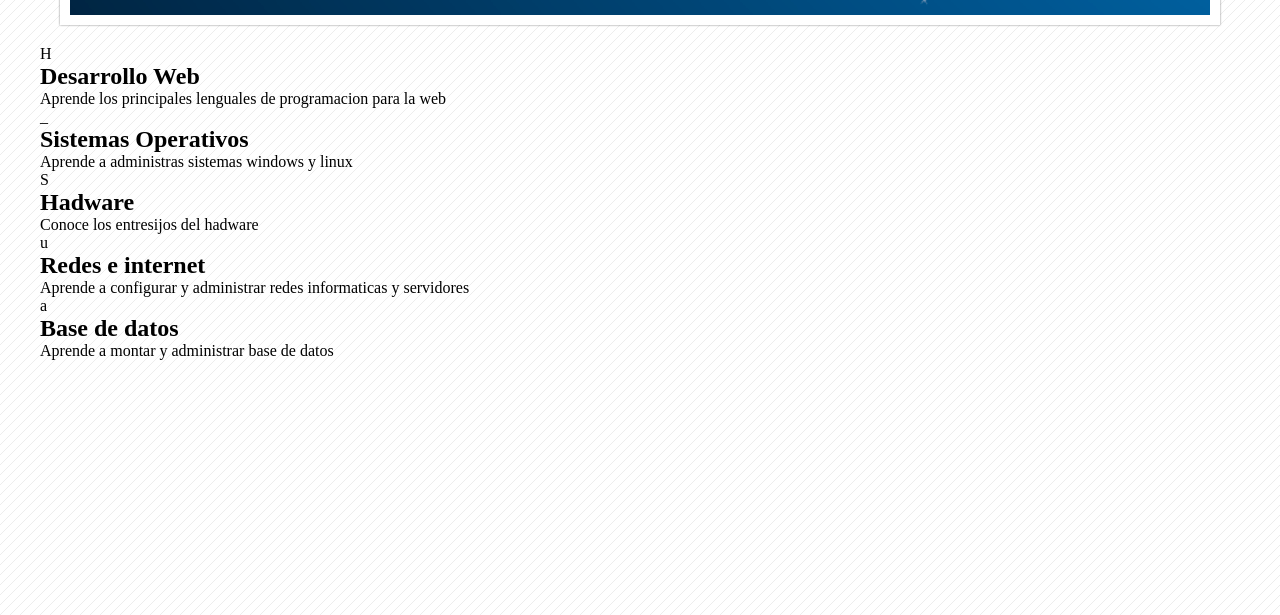
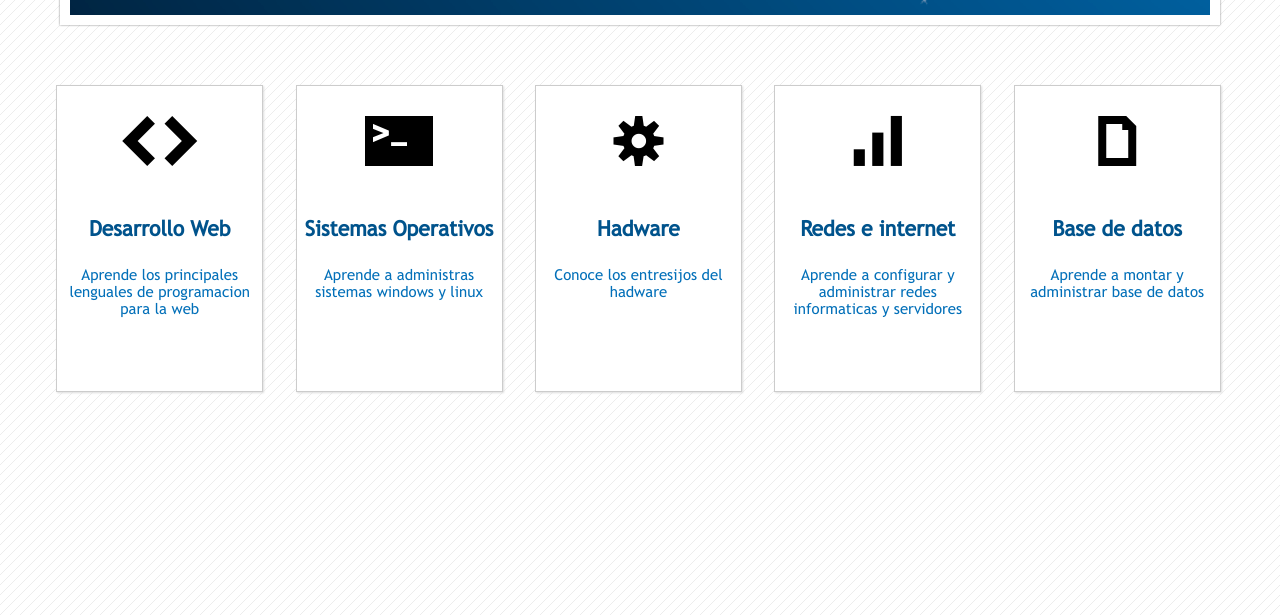
Before and after one commit to cristian24sax/maquetacion, a plain HTML site: page index.html in a window 1280 px wide. Shown: the part 185-800 px from the top of the page. Drawn offline with Linux system fonts and the light colour scheme.

Commit message:
agregando estilo css a tarjetas

```diff
--- a/css/style.css
+++ b/css/style.css
@@ -37,7 +37,7 @@ body{
     width: 1200px;
     margin: 0 auto;
 }
-.gear{
+.gear,.icon{
 
     font-family: 'WebSymbolsRegular';
 }
@@ -130,3 +130,49 @@ body{
 }
 
 /* cards */
+
+.card{
+    width:205px;
+    height:305px;
+    border:1px solid #ccc;
+    box-shadow: 1px 1px 2px #ddd;
+    float: left;
+    background-color:white;
+    overflow: hidden;
+    margin: 16.2px;
+    margin-top: 40px;
+    cursor: pointer;
+    transition: all 200ms;
+
+}
+.card:last-child{
+    margin-right: 0;
+}
+
+.card .icon{
+    display:block;
+    width:100%;
+    height:130px;
+    font-size: 50px;
+    line-height: 110px;
+    text-align: center;
+    margin: 0 auto;
+}
+
+.card .category{
+    display:block;
+    width:100%;
+    height:50px;
+    font-family: "TrebuchetMS";
+    font-weight: bold;
+    text-align:center;
+    font-size:21px;
+    color:#00538c;
+}
+
+.card .description{
+    color:#0370b9;
+    text-align:center;
+    font-family: "TrebuchetMS";
+    font-size: 15px;
+}
--- a/index.html
+++ b/index.html
@@ -46,27 +46,27 @@
             <h1>Curso de Css</h1>
         </div>
         <div id="cards">
-            <div id="card">
+            <div class="card">
                 <p class="icon">H</p>
                 <h2 class="category">Desarrollo Web</h2>
                 <p class="description">Aprende los principales lenguales de programacion para la web</p>
             </div>
-            <div id="card">
+            <div class="card">
                 <p class="icon">_</p>
                 <h2 class="category">Sistemas Operativos</h2>
                 <p class="description">Aprende a administras sistemas windows y linux </p>
             </div>
-            <div id="card">
+            <div class="card">
                 <p class="icon">S</p>
                 <h2 class="category">Hadware</h2>
                 <p class="description">Conoce los entresijos del hadware</p>
             </div>
-            <div id="card">
+            <div class="card">
                 <p class="icon">u</p>
                 <h2 class="category">Redes e internet</h2>
                 <p class="description">Aprende  a configurar y administrar redes informaticas y servidores</p>
             </div>
-            <div id="card">
+            <div class="card">
                 <p class="icon">a</p>
                 <h2 class="category">Base de datos</h2>
                 <p class="description">Aprende a montar y administrar base de datos </p>
```
